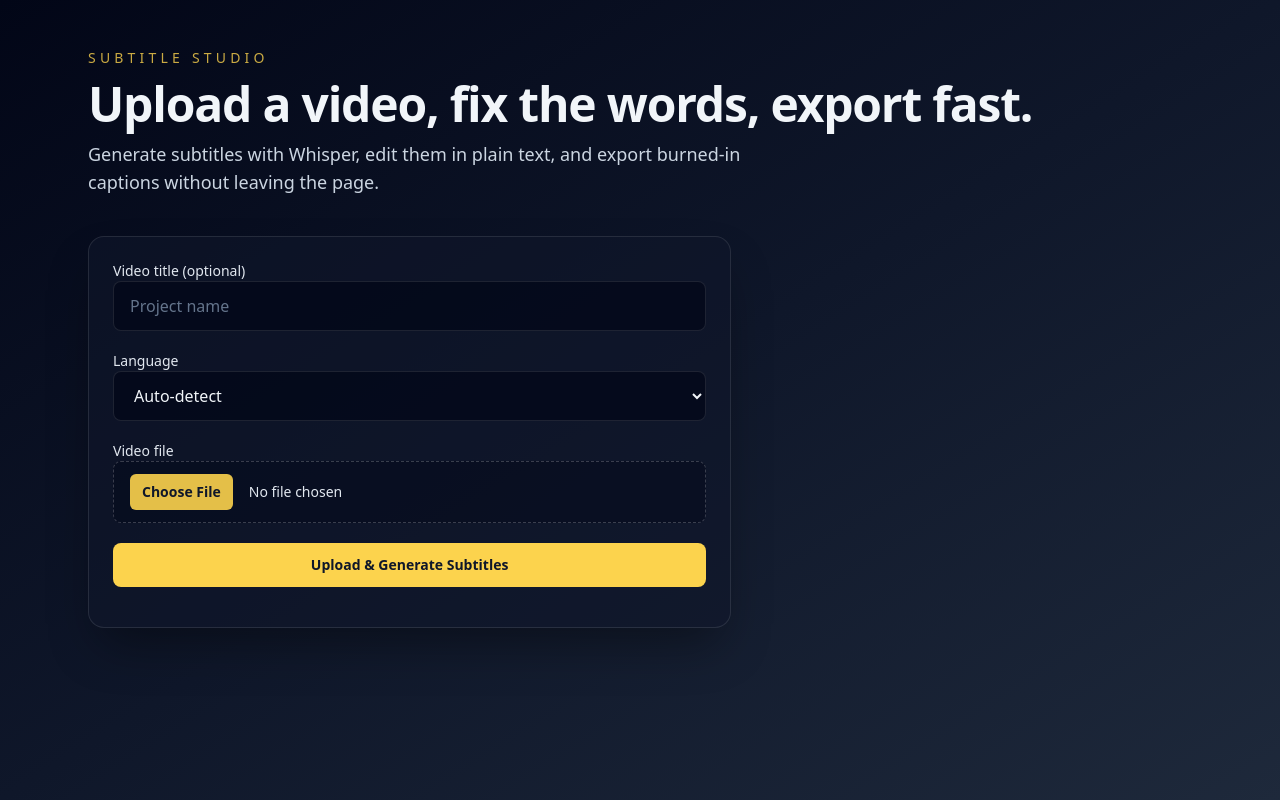
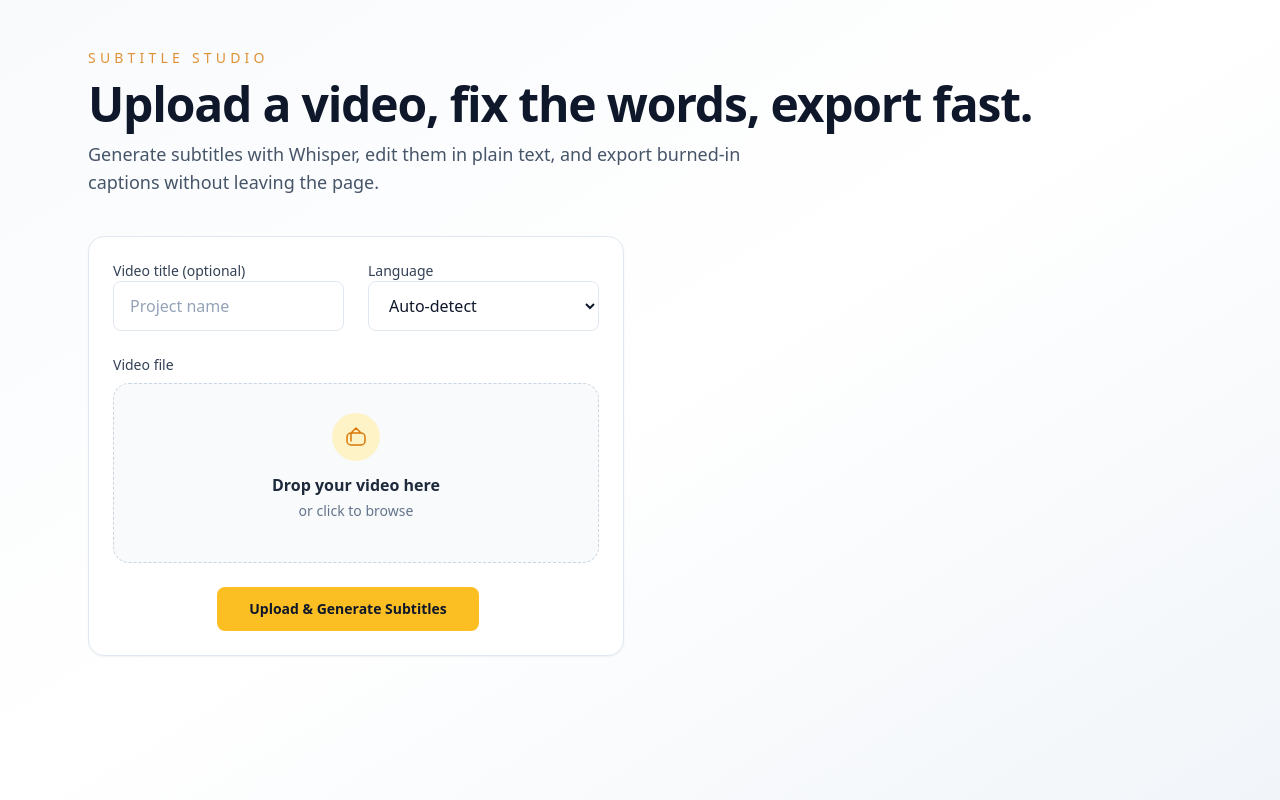
Before and after one commit to MilanRabrenovic/videosubtitleapp, a FastAPI app: page /upload in a window 1280 px wide. Run offline with FastAPI, Linux system fonts and the light colour scheme; some libraries are stand-ins or nearby versions.

Commit message:
styling udpates

```diff
--- a/app/templates/upload.html
+++ b/app/templates/upload.html
@@ -23,33 +23,33 @@
   </script>
   <script src="https://cdn.tailwindcss.com"></script>
 </head>
-<body class="min-h-screen bg-gradient-to-br from-slate-950 via-slate-900 to-slate-800 text-slate-100 font-display">
+<body class="min-h-screen bg-gradient-to-br from-slate-50 via-white to-slate-100 text-slate-900 font-display">
   <main class="mx-auto flex w-full max-w-6xl flex-col gap-10 px-6 py-12">
     <header class="space-y-3">
-      <p class="text-sm uppercase tracking-[0.3em] text-amber-300/80">Subtitle Studio</p>
-      <h1 class="text-4xl font-semibold tracking-tight md:text-5xl">Upload a video, fix the words, export fast.</h1>
-      <p class="max-w-2xl text-lg text-slate-300">
+      <p class="text-sm uppercase tracking-[0.3em] text-amber-600/80">Subtitle Studio</p>
+      <h1 class="text-4xl font-semibold tracking-tight text-slate-900 md:text-5xl">Upload a video, fix the words, export fast.</h1>
+      <p class="max-w-2xl text-lg text-slate-600">
         Generate subtitles with Whisper, edit them in plain text, and export burned-in captions without leaving the page.
       </p>
     </header>
 
-    <div class="grid gap-8 lg:grid-cols-[1.2fr_0.8fr]">
-      <section class="rounded-2xl border border-white/10 bg-slate-900/60 p-6 shadow-2xl shadow-black/40">
-        <form id="upload-form" action="/upload" method="post" enctype="multipart/form-data" class="space-y-5">
-          <label class="block space-y-2 text-sm font-medium text-slate-200">
+    <div class="grid gap-8 lg:grid-cols-2">
+      <section class="rounded-2xl border border-slate-200 bg-white p-6 shadow-sm">
+        <form id="upload-form" action="/upload" method="post" enctype="multipart/form-data" class="grid gap-6 md:grid-cols-2">
+          <label class="block space-y-2 text-sm font-medium text-slate-700">
             Video title (optional)
             <input
               type="text"
               name="title"
               placeholder="Project name"
-              class="w-full rounded-lg border border-white/10 bg-slate-950/70 px-4 py-3 text-base text-slate-100 placeholder:text-slate-500 focus:border-amber-300/60 focus:outline-none focus:ring-2 focus:ring-amber-300/40"
+              class="w-full rounded-lg border border-slate-200 bg-white px-4 py-3 text-base text-slate-900 placeholder:text-slate-400 focus:border-amber-400 focus:outline-none focus:ring-2 focus:ring-amber-200"
             />
           </label>
-          <label class="block space-y-2 text-sm font-medium text-slate-200">
+          <label class="block space-y-2 text-sm font-medium text-slate-700">
             Language
             <select
               name="language"
-              class="w-full rounded-lg border border-white/10 bg-slate-950/70 px-4 py-3 text-base text-slate-100 focus:border-amber-300/60 focus:outline-none focus:ring-2 focus:ring-amber-300/40"
+              class="w-full rounded-lg border border-slate-200 bg-white px-4 py-3 text-base text-slate-900 focus:border-amber-400 focus:outline-none focus:ring-2 focus:ring-amber-200"
             >
               <option value="">Auto-detect</option>
               <option value="en">English</option>
@@ -59,42 +59,76 @@
               <option value="fi">Finnish</option>
             </select>
           </label>
-          <label class="block space-y-2 text-sm font-medium text-slate-200">
-            Video file
+          <div class="md:col-span-2">
+            <label class="block text-sm font-medium text-slate-700">Video file</label>
+            <label
+              id="drop-zone"
+              class="mt-2 flex min-h-[180px] cursor-pointer flex-col items-center justify-center gap-3 rounded-2xl border border-dashed border-slate-300 bg-slate-50 px-6 py-6 text-center text-sm text-slate-600 transition hover:border-amber-300 hover:bg-amber-50"
+            >
               <input
+                id="video-input"
                 type="file"
                 name="video"
                 accept="video/*"
                 required
-              class="w-full rounded-lg border border-dashed border-white/20 bg-slate-950/40 px-4 py-3 text-sm text-slate-200 file:mr-4 file:rounded-md file:border-0 file:bg-amber-300/90 file:px-3 file:py-2 file:text-sm file:font-semibold file:text-slate-900 hover:file:bg-amber-300"
+                class="sr-only"
               />
+              <div class="flex h-12 w-12 items-center justify-center rounded-full bg-amber-100 text-amber-600">
+                <svg viewBox="0 0 24 24" class="h-6 w-6" fill="none" stroke="currentColor" stroke-width="1.5">
+                  <path stroke-linecap="round" stroke-linejoin="round" d="M7 16V8m0 0 5-5 5 5M7 8h10a4 4 0 014 4v4a4 4 0 01-4 4H7a4 4 0 01-4-4v-4a4 4 0 014-4z" />
+                </svg>
+              </div>
+              <div class="space-y-1">
+                <p class="text-base font-semibold text-slate-800">Drop your video here</p>
+                <p class="text-sm text-slate-500">or click to browse</p>
+              </div>
+              <p id="file-name" class="text-xs text-slate-500"></p>
             </label>
+          </div>
+          <div class="flex flex-wrap items-center justify-center gap-4 md:col-span-2">
             <button
               id="upload-submit"
               type="submit"
-            class="inline-flex w-full items-center justify-center rounded-lg bg-amber-300 px-5 py-3 text-sm font-semibold text-slate-900 transition hover:bg-amber-200 disabled:cursor-not-allowed disabled:opacity-60"
+              class="inline-flex w-full items-center justify-center rounded-lg bg-amber-400 px-8 py-3 text-sm font-semibold text-slate-900 transition hover:bg-amber-300 disabled:cursor-not-allowed disabled:opacity-60 md:w-auto"
             >
               Upload &amp; Generate Subtitles
             </button>
+            <p id="upload-status" aria-live="polite" class="text-sm text-amber-700"></p>
+          </div>
         </form>
-        <p id="upload-status" aria-live="polite" class="mt-4 text-sm text-amber-200/90"></p>
       </section>
 
       {% if recent_jobs %}
-        <section class="rounded-2xl border border-white/10 bg-slate-900/40 p-6">
-          <h2 class="text-lg font-semibold text-slate-100">My recent jobs</h2>
-          <ul class="mt-4 space-y-3 text-sm text-slate-300">
+        <section class="rounded-2xl border border-slate-200 bg-white p-6 shadow-sm">
+          <h2 class="text-lg font-semibold text-slate-900">My recent jobs</h2>
+          <ul class="mt-4 space-y-3 text-sm text-slate-600">
             {% for job in recent_jobs %}
-              <li class="rounded-xl border border-white/5 bg-slate-950/50 p-4">
-                <a href="/edit/{{ job.job_id }}" class="text-base font-semibold text-amber-200 hover:text-amber-100">
+              <li class="rounded-xl border border-slate-200 bg-slate-50 p-4">
+                <div class="flex flex-wrap items-start justify-between gap-3">
+                  <div>
+                    <a
+                      href="/edit/{{ job.job_id }}"
+                      class="block max-w-full break-all text-base font-semibold text-amber-700 hover:text-amber-600"
+                      title="{{ job.title }}"
+                    >
                       {{ job.title }}
                     </a>
-                <div class="mt-2 flex flex-wrap items-center gap-2 text-xs text-slate-400">
-                  <span class="rounded-full border border-white/10 px-2 py-1 uppercase tracking-wide">{{ job.status }}</span>
+                    <div class="mt-2 flex flex-wrap items-center gap-2 text-xs text-slate-500">
+                      <span class="rounded-full border border-slate-200 px-2 py-1 uppercase tracking-wide">{{ job.status }}</span>
                       {% if job.last_accessed_at %}
                         <span>Last opened {{ job.last_accessed_at }}</span>
                       {% endif %}
-                  <span class="text-slate-500">· {{ job.job_id_short }}</span>
+                      <span class="text-slate-400">· {{ job.job_id_short }}</span>
+                    </div>
+                  </div>
+                  <button
+                    type="button"
+                    class="delete-job rounded-lg border border-slate-200 px-3 py-2 text-xs font-semibold text-slate-600 hover:bg-slate-100"
+                    data-job-id="{{ job.job_id }}"
+                  >
+                    Delete
+                  </button>
+                  <span class="delete-status text-xs text-amber-700"></span>
                 </div>
               </li>
             {% endfor %}
@@ -107,12 +141,90 @@
     const form = document.getElementById("upload-form");
     const submit = document.getElementById("upload-submit");
     const status = document.getElementById("upload-status");
+    const dropZone = document.getElementById("drop-zone");
+    const fileInput = document.getElementById("video-input");
+    const fileName = document.getElementById("file-name");
     if (form && submit && status) {
       form.addEventListener("submit", () => {
         submit.disabled = true;
         status.textContent = "Transcribing video. This may take a minute...";
       });
     }
+    if (fileInput && fileName) {
+      fileInput.addEventListener("change", () => {
+        const file = fileInput.files && fileInput.files[0];
+        fileName.textContent = file ? file.name : "";
+      });
+    }
+    if (dropZone && fileInput) {
+      const activate = () => dropZone.classList.add("border-amber-400", "bg-amber-50");
+      const deactivate = () => dropZone.classList.remove("border-amber-400", "bg-amber-50");
+      dropZone.addEventListener("dragenter", (event) => {
+        event.preventDefault();
+        activate();
+      });
+      dropZone.addEventListener("dragover", (event) => {
+        event.preventDefault();
+        activate();
+      });
+      dropZone.addEventListener("dragleave", () => {
+        deactivate();
+      });
+      dropZone.addEventListener("drop", (event) => {
+        event.preventDefault();
+        deactivate();
+        if (event.dataTransfer && event.dataTransfer.files.length) {
+          const droppedFiles = event.dataTransfer.files;
+          if (window.DataTransfer) {
+            const transfer = new DataTransfer();
+            transfer.items.add(droppedFiles[0]);
+            fileInput.files = transfer.files;
+          } else {
+            fileInput.files = droppedFiles;
+          }
+          const file = droppedFiles[0];
+          fileName.textContent = file ? file.name : "";
+          fileInput.dispatchEvent(new Event("change", { bubbles: true }));
+        }
+      });
+    }
+    const deleteButtons = document.querySelectorAll(".delete-job");
+    deleteButtons.forEach((button) => {
+      const statusEl = button.parentElement && button.parentElement.querySelector(".delete-status");
+      button.addEventListener("click", async () => {
+        const jobId = button.dataset.jobId;
+        if (!jobId) {
+          return;
+        }
+        if (!window.confirm("Delete this job and its files?")) {
+          return;
+        }
+        button.disabled = true;
+        button.textContent = "Deleting...";
+        if (statusEl) {
+          statusEl.textContent = "";
+        }
+        try {
+          const response = await fetch(`/jobs/${jobId}/delete`, { method: "POST" });
+          if (!response.ok) {
+            const payload = await response.json().catch(() => ({}));
+            const detail = payload && payload.detail ? payload.detail : "Delete failed";
+            throw new Error(detail);
+          }
+          const card = button.closest("li");
+          if (card) {
+            card.remove();
+          }
+        } catch (error) {
+          console.error(error);
+          button.disabled = false;
+          button.textContent = "Delete";
+          if (statusEl) {
+            statusEl.textContent = error.message || "Delete failed";
+          }
+        }
+      });
+    });
   </script>
 </body>
 </html>
```
Also changed, not shown: app/templates/edit.html (+11 -9 lines). Lines whose indentation alone changed are shown as unchanged.
